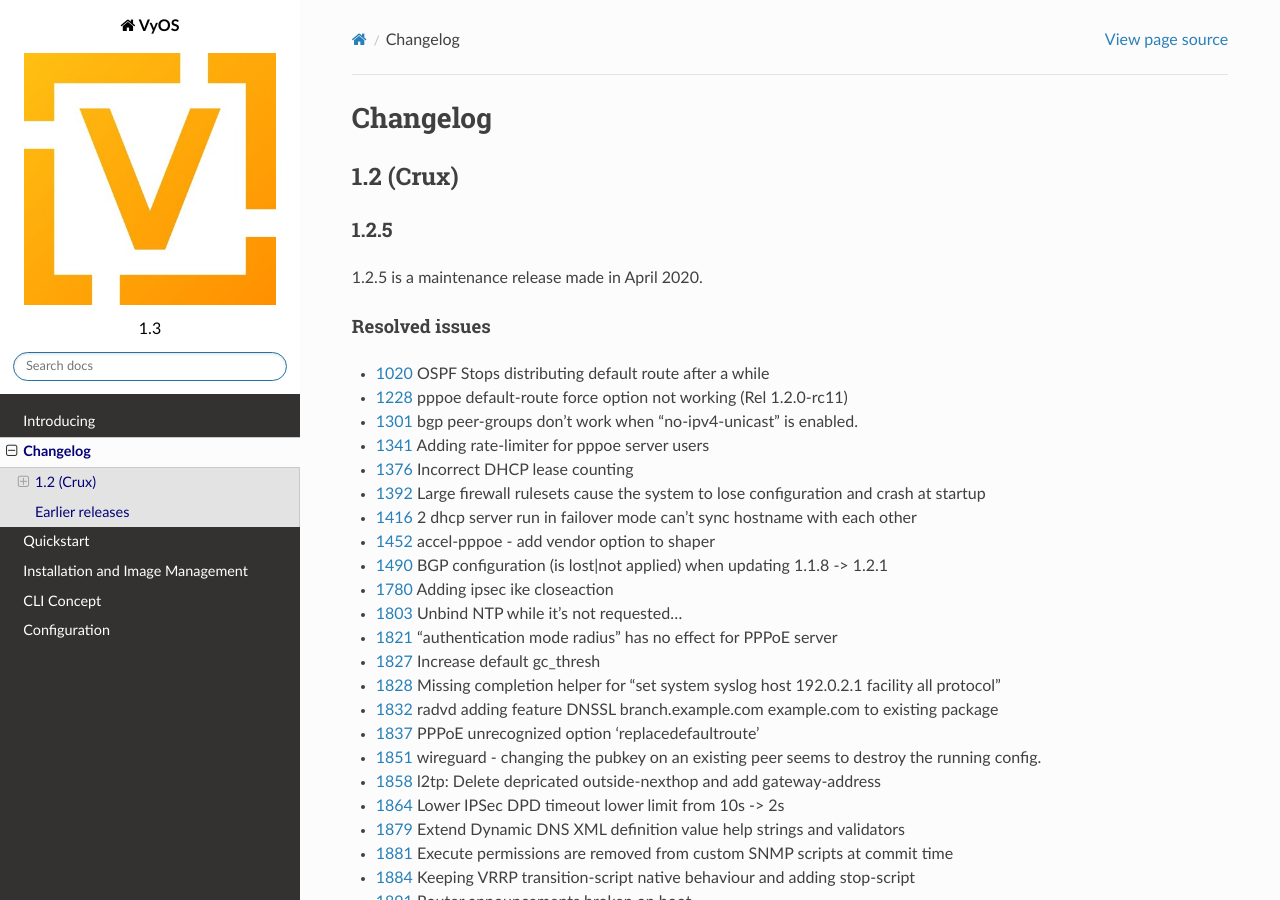
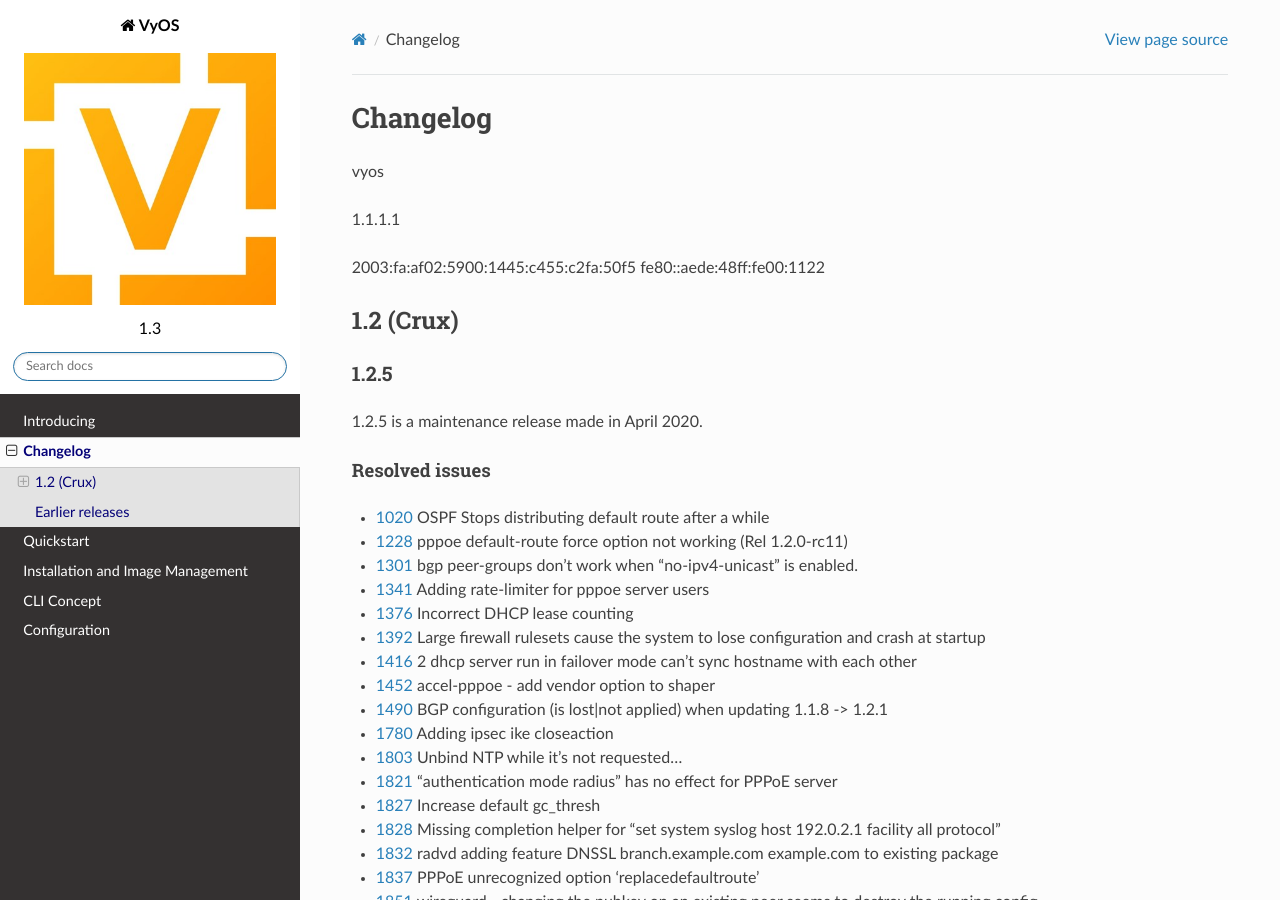
Before and after one commit to rebortg/doc-test, a Sphinx documentation site: the page built from docs/changelog.rst, in a window 1280 px wide and 900 px high. Built offline with Sphinx 7.4.7 and the Read the Docs theme 2.0.0, drawn with Linux system fonts in a browser that asks for light colours.

Commit message:
Update changelog.rst

```diff
--- a/docs/changelog.rst
+++ b/docs/changelog.rst
@@ -4,6 +4,12 @@
 Changelog
 #########
 
+vyos
+
+1.1.1.1
+
+2003:fa:af02:5900:1445:c455:c2fa:50f5
+fe80::aede:48ff:fe00:1122
 
 1.2 (Crux)
 ==========
```
